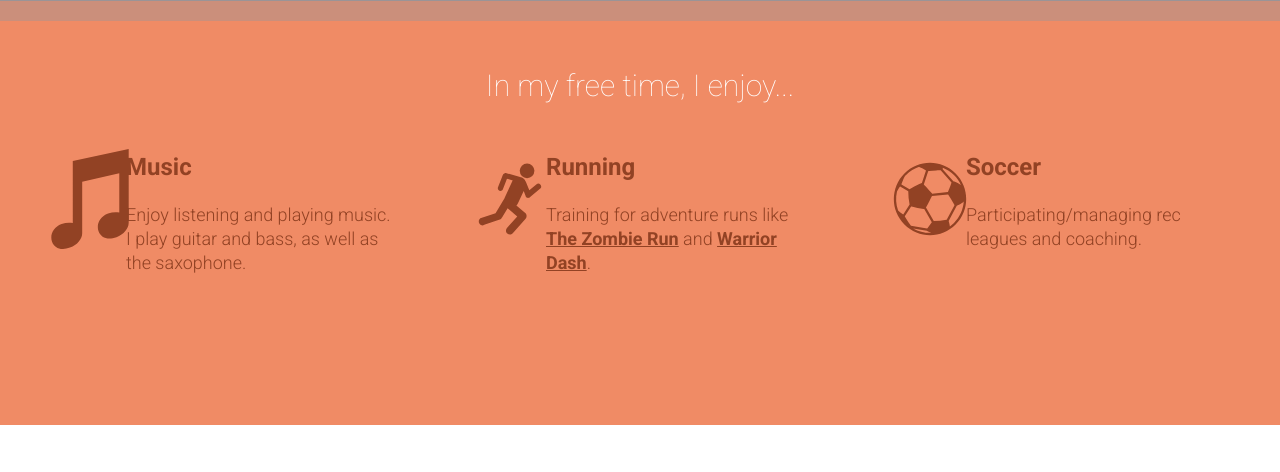
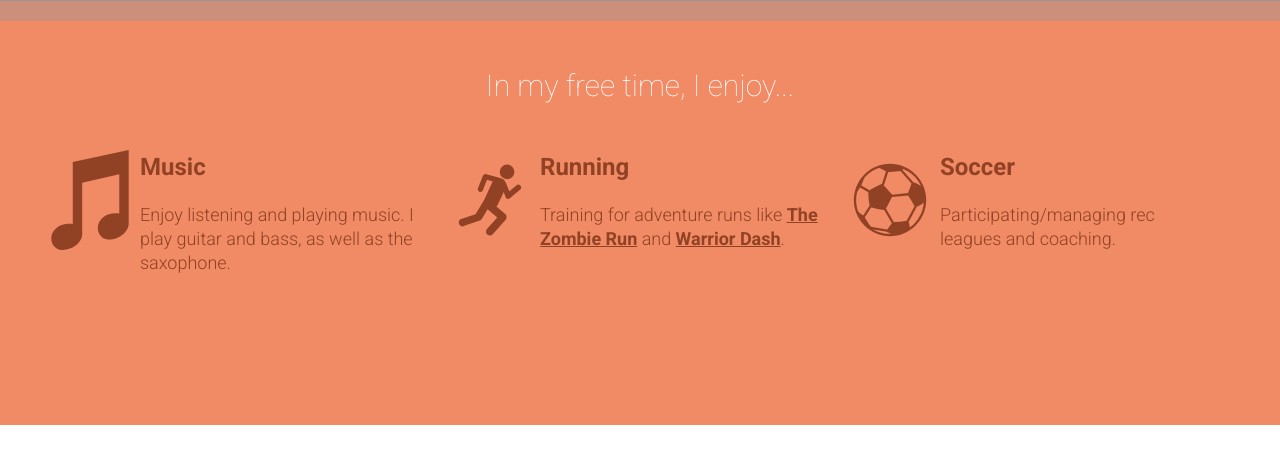
Before and after one commit to Johnstonian/portfolio, a PHP site: page / in a window 1280 px wide. Shown: the part 3500-3972 px from the top of the page. Run offline with PHP 8.4, Linux system fonts and the light colour scheme.

Commit message:
reworking the hobbies section

```diff
--- a/css/dev/style.scss
+++ b/css/dev/style.scss
@@ -314,6 +314,61 @@ i.icon-wrapper {
 	}
 }
 
+/** Hobby Columns
+ * Example:
+	<div class="grid">
+
+		<div class="column-article">
+			<div class="hobby-icon">
+				<img src="hobby-icon" />
+			</div>
+			<div class="hobby-content">
+				<h4>Music</h4>
+				<p>Enjoy listening and playing music.<br /> I play guitar and bass, as well as the saxophone.</p>
+			</div>
+		</div>
+	</div>
+*/
+.column-hobby {
+
+	float: left;
+	margin-bottom: 2em;
+
+	@media screen and (min-width: $brkpt-medium) {
+	    &:nth-child(n) {
+		    width: 47.777777777778%;
+		    margin-right: 4.444444444444%;
+	  	}
+	    &:nth-child(2n+1) {
+	    	clear: left;
+	    }
+	    &:nth-child(2n) {
+	    	margin-right: 0;
+	    }
+	}
+
+	@media screen and (min-width: $brkpt-xtra-large) {
+	    &:nth-child(n) {
+		    width: 31.6666666666667%;
+				margin-right: 1.6666666666667%;
+			}
+			&:nth-child(2n+1) {
+	    	clear: none;
+	    }
+
+	    &:nth-child(3n+1) {
+	    	clear:left;
+	    }
+	    &:nth-child(3n) {
+	    	margin-right: 0;
+	    }
+	    &:nth-child(4n) {
+	    	width: 100%;
+	    	margin-right: 0;
+	    }
+	}
+}
+
 /**
  * Recent Work Columns
  * Example:
@@ -620,14 +675,13 @@ i.icon-wrapper {
 
 .hobby-icon {
 	float: left;
-	margin-right: 1em;
-	width: 19.4444444444444%;
+	width: 100px;
 	margin-top: 5%;
 }
 
 .hobby-content {
 	float: left;
-	width: 76.1111111111111%;
+	width: 73.6842105263158%;
 
 	a { color: inherit; font-weight: bold; text-decoration: underline; }
 }
--- a/css/style.css
+++ b/css/style.css
@@ -2598,6 +2598,57 @@ i.icon-wrapper {
   }
 }
 
+/** Hobby Columns
+ * Example:
+	<div class="grid">
+
+		<div class="column-article">
+			<div class="hobby-icon">
+				<img src="hobby-icon" />
+			</div>
+			<div class="hobby-content">
+				<h4>Music</h4>
+				<p>Enjoy listening and playing music.<br /> I play guitar and bass, as well as the saxophone.</p>
+			</div>
+		</div>
+	</div>
+*/
+.column-hobby {
+  float: left;
+  margin-bottom: 2em;
+}
+@media screen and (min-width: 40em) {
+  .column-hobby:nth-child(n) {
+    width: 47.777777777778%;
+    margin-right: 4.444444444444%;
+  }
+  .column-hobby:nth-child(2n+1) {
+    clear: left;
+  }
+  .column-hobby:nth-child(2n) {
+    margin-right: 0;
+  }
+}
+@media screen and (min-width: 75em) {
+  .column-hobby:nth-child(n) {
+    width: 31.6666666666667%;
+    margin-right: 1.6666666666667%;
+  }
+  .column-hobby:nth-child(2n+1) {
+    clear: none;
+  }
+  .column-hobby:nth-child(3n+1) {
+    clear: left;
+  }
+  .column-hobby:nth-child(3n) {
+    margin-right: 0;
+  }
+  .column-hobby:nth-child(4n) {
+    width: 100%;
+    margin-right: 0;
+  }
+}
+
 /**
  * Recent Work Columns
  * Example:
@@ -2911,14 +2962,13 @@ i.icon-wrapper {
 
 .hobby-icon {
   float: left;
-  margin-right: 1em;
-  width: 19.4444444444444%;
+  width: 100px;
   margin-top: 5%;
 }
 
 .hobby-content {
   float: left;
-  width: 76.1111111111111%;
+  width: 73.6842105263158%;
 }
 .hobby-content a {
   color: inherit;
--- a/index.html
+++ b/index.html
@@ -337,7 +337,7 @@
 		<h2 class="section-title  white">In my free time, I enjoy...</h2>
 
 			<div class="grid">
-				<div class="column-article">
+				<div class="column-hobby">
 					<div class="hobby-icon">
 						<svg version="1.1" id="Capa_1" xmlns="http://www.w3.org/2000/svg" xmlns:xlink="http://www.w3.org/1999/xlink" x="0px" y="0px" width="100px" height="100px" viewBox="0 0 74.055 95.7" style="enable-background:new 0 0 74.055 95.7;" xml:space="preserve">
 							<path class="hobby-logo" d="M20.55,11.5l0.003,59.334c-3.231-0.673-6.99-0.42-10.718,0.963C1.448,74.913-1.511,82.493,0.713,88.723
@@ -348,11 +348,11 @@
 					</div>
 					<div class="hobby-content">
 						<h4>Music</h4>
-						<p>Enjoy listening and playing music.<br /> I play guitar and bass, as well as the saxophone.</p>
+						<p>Enjoy listening and playing music. I play guitar and bass, as well as the saxophone.</p>
 					</div>
 				</div>
 
-				<div class="column-article">
+				<div class="column-hobby">
 					<div class="hobby-icon">
 						<svg version="1.1" id="Layer_1" xmlns="http://www.w3.org/2000/svg" xmlns:xlink="http://www.w3.org/1999/xlink" x="0px" y="0px" width="100px" height="100px" viewBox="0 0 26 26" enable-background="new 0 0 26 26" xml:space="preserve">
 							<g>
@@ -379,7 +379,7 @@
 					</div>
 				</div>
 
-				<div class="column-article">
+				<div class="column-hobby">
 					<div class="hobby-icon">
 						<svg version="1.1" id="Layer_13" xmlns="http://www.w3.org/2000/svg" xmlns:xlink="http://www.w3.org/1999/xlink" x="0px" y="0px" width="100px" height="100px" viewBox="0 0 100 100" enable-background="new 0 0 100 100" xml:space="preserve">
 							<path class="hobby-logo" d="M36.384,16.463c-4.489,1.82-8.517,4.496-11.971,7.949c-3.455,3.453-6.128,7.482-7.949,11.971
```
